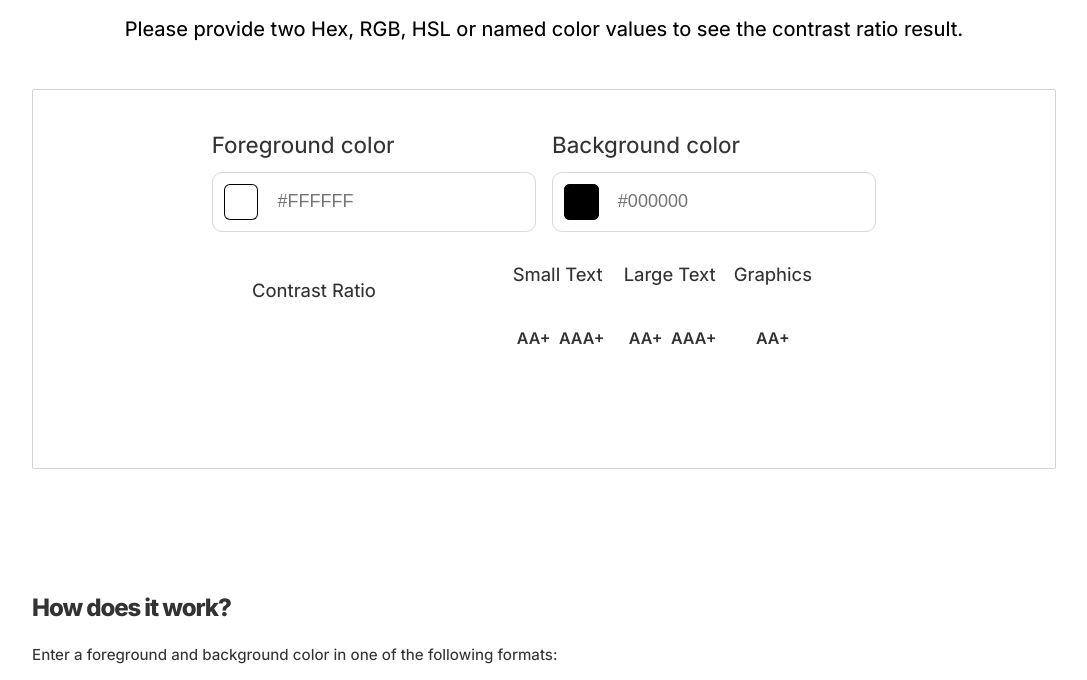
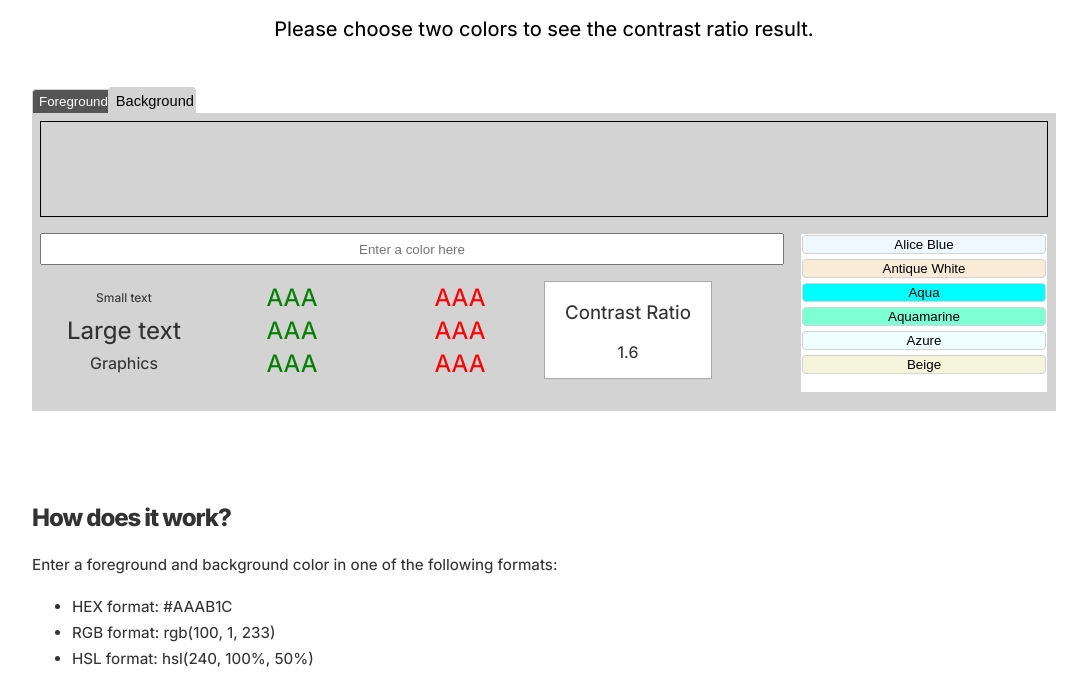
Before and after one commit to jdwilkin4/contrast-ratio-repo, a website with bundled scripts: page index.html in a window 1280 px wide. Shown: the part 111-791 px from the top of the page, without its empty margins (96-1183 px from the left). Built offline with nearby package versions, Linux system fonts and the light colour scheme.

Commit message:
version 2 initial design

```diff
--- a/index.html
+++ b/index.html
@@ -20,101 +20,73 @@
               Contrast &nbsp;&nbsp;Ratio&nbsp;&nbsp; Calculator
             </h1>
             <p class="description">
-              Please provide two Hex, RGB, HSL or named color values to see the
-              contrast ratio result.
+              Please choose two colors to see the contrast ratio result.
             </p>
           </div>
-          <div class="result-field">
-            <div class="inputs-row">
-              <div class="input-fields">
-                <div>
-                  <label for="foreground-color">Foreground color</label>
-                </div>
-                <div class="input-items">
-                  <div id="swatch-one" class="swatch-one"></div>
-                  <input
-                    id="foreground-color"
-                    name="foreground-color"
-                    type="text"
-                    placeholder="#FFFFFF"
-                  />
-                </div>
-              </div>
-              <div class="input-fields">
-                <div>
-                  <label for="background-color">Background color</label>
-                </div>
-                <div class="input-items">
-                  <div id="swatch-two" class="swatch-two"></div>
-                  <input
-                    id="background-color"
-                    name="background-color"
-                    type="text"
-                    placeholder="#000000"
-                  />
-                </div>
+          <div class="option-tabs">
+            <button class="">Foreground</button>
+            <button class="active">Background</button>
+          </div>
+          <div class="dashboard">
+            <div class="color-picker">
+              <!-- Place gradient slider here -->
+            </div>
+            <div class="color-search">
+              <input
+                type="text"
+                class="color-text"
+                placeholder="Enter a color here"
+              />
+              <div class="color-names">
+                <!-- named colors received from search -->
+                <button
+                  class="search-result"
+                  style="background-color: aliceblue"
+                >
+                  Alice Blue
+                </button>
+                <button
+                  class="search-result"
+                  style="background-color: antiquewhite"
+                >
+                  Antique White
+                </button>
+                <button class="search-result" style="background-color: aqua">
+                  Aqua
+                </button>
+                <button
+                  class="search-result"
+                  style="background-color: aquamarine"
+                >
+                  Aquamarine
+                </button>
+                <button class="search-result" style="background-color: azure">
+                  Azure
+                </button>
+                <button class="search-result" style="background-color: beige">
+                  Beige
+                </button>
               </div>
             </div>
-            <div id="warning-box" class="error-box hidden">
-              <p class="error-text">
-                <i class="fas fa-exclamation-triangle"></i>
-                Invalid Input. Please check our
-                <a href="#How-does-it-work">How does it work?</a> for valid
-                color formats.
-              </p>
-            </div>
-            <div id="info-box" class="error-box hidden">
-              <p class="error-text">
-                <i class="fa fa-info-circle"></i>
-                Please make sure to fill both inputs with a valid color.
-              </p>
-            </div>
-            <h2 class="sr-only">Results</h2>
-            <div class="result-row">
+            <div class="outputs">
+              <div class="example small-text">Small text</div>
+              <div class="result pass">AAA</div>
+              <div class="result fail">AAA</div>
+              <div class="example large-text">Large text</div>
+              <div class="result pass">AAA</div>
+              <div class="result fail">AAA</div>
+              <!-- TODO: find a suitable icon for the graphics exapmle -->
+              <div class="example graphics">Graphics</div>
+              <div class="result pass">AAA</div>
+              <div class="result fail">AAA</div>
               <div class="ratio-result">
-                <div>
-                  <h3 class="text-small">Contrast Ratio</h3>
-                  <p id="contrast-ratio-result" class="large"></p>
-                </div>
-              </div>
-              <div id="text-sm" class="checks-field">
-                <div class="check-result">
-                  <h3 class="text-small">Small Text</h3>
-                  <div class="level-labels">
-                    <span class="level">AA+</span>
-                    <span class="level">AAA+</span>
-                  </div>
-                  <div class="checks-container">
-                    <span id="text-sm-double"></span>
-                    <span id="text-sm-triple"></span>
-                  </div>
-                </div>
-                <div id="text-lg" class="check-result">
-                  <h3 class="text-small">Large Text</h3>
-                  <div class="level-labels">
-                    <span class="level">AA+</span>
-                    <span class="level">AAA+</span>
-                  </div>
-                  <div class="checks-container">
-                    <span id="text-lg-double"></span>
-                    <span id="text-lg-triple"></span>
-                  </div>
-                </div>
-                <div id="graphics" class="check-result">
-                  <h3 class="text-small">Graphics</h3>
-                  <div class="level-labels">
-                    <span class="level">AA+</span>
-                  </div>
-                  <div class="checks-container">
-                    <span id="graphics-double"></span>
-                  </div>
-                </div>
+                <h3>Contrast Ratio</h3>
+                1.6
               </div>
             </div>
           </div>
         </div>
       </section>
-
       <section class="secondary">
         <div class="container">
           <h2 id="How-does-it-work" class="letter-spacing">
--- a/styles.css
+++ b/styles.css
@@ -46,24 +46,6 @@ p {
   font-size: 1.25rem;
 }
 
-.result-field {
-  border: 1px solid lightgrey;
-  border-radius: 2px;
-  margin: 2rem 0;
-  padding: 2rem;
-}
-
-input {
-  font-size: 1.125rem;
-  padding: 1rem;
-  width: 15rem;
-  height: 1.75rem;
-  border-radius: 0.375rem;
-  border: none;
-  background-color: var(--primary-section);
-  width: 90%;
-}
-
 footer {
   background-color: var(--footer-bg);
   color: var(--text-light);
@@ -89,7 +71,7 @@ footer p {
 }
 
 .page-title {
-  font-size: 2rem;
+  font-size: 2.9rem;
   font-variation-settings: "wght" 900;
   text-align: center;
   margin-bottom: 1rem;
@@ -106,13 +88,165 @@ footer p {
   font-variation-settings: "wght" 650;
 }
 
-.inputs-row {
+.option-tabs {
+  width: 100%;
+}
+
+.option-tabs button {
+  width: 5rem;
+  height: 1.5rem;
+  border: 1px solid lightgray;
+  border-bottom: none;
+  border-radius: 4px 4px 0 0;
+  background-color: #555;
+  color: white;
+}
+
+.option-tabs .active {
+  transform: scale(1.1);
+  position: relative;
+  top: -1px;
+  left: -4px;
+  background-color: lightgray;
+  color: black;
+}
+
+.option-tabs :first-child.active {
+  left: 4px;
+}
+
+.dashboard {
+  background-color: lightgray;
+  padding: 0.5rem;
+  height: calc(100% + 1rem);
+  padding-bottom: 2rem;
+  min-width: 340px;
+}
+
+.color-picker {
+  width: 100%;
+  border: 1px solid black;
+  height: 6rem;
+  margin-bottom: 1rem;
+}
+
+.color-search {
+  width: 100%;
+  display: grid;
+  grid-template-columns: 3fr 1fr;
+  grid-template-rows: 2rem 1fr;
+  gap: 1rem;
+}
+
+.color-text {
+  grid-column: 1;
+  grid-row: 1;
+  margin-right: auto;
+  width: 100%;
+  text-align: center;
+}
+
+.color-names {
+  min-height: 10rem;
+  background-color: white;
+  grid-column: 2;
+  grid-row: 1 / 3;
   display: flex;
   flex-direction: column;
-  align-items: center;
-  justify-content: center;
-  gap: 1rem;
-  margin: 0.5rem 0;
+  overflow: scroll;
+  gap: 5px;
+  padding: 1px;
+  border: 1px solid lightgray;
+}
+
+.search-result {
+  border: 1px solid lightgray;
+  border-radius: 4px;
+  height: minmax(1.5rem, 100%);
+}
+
+.outputs {
+  display: grid;
+  grid-template-columns: repeat(4, 1fr) 2fr;
+  grid-template-rows: repeat(3, 1fr);
+  margin-top: -7rem;
+  width: 100%;
+}
+
+.outputs div {
+  text-align: center;
+  margin: auto 0;
+}
+
+.example {
+  grid-column: 1;
+}
+
+.result {
+  grid-column: 2;
+  font-size: 1.5rem;
+}
+
+.result + .result {
+  grid-column: 3;
+}
+
+.pass {
+  color: green;
+}
+
+.fail {
+  color: red;
+}
+
+.small-text {
+  grid-row: 1;
+  font-size: 0.75rem;
+}
+
+.large-text {
+  grid-row: 2;
+  font-size: 1.5rem;
+}
+
+.graphics {
+  grid-row: 3;
+}
+
+.ratio-result {
+  grid-column: 4;
+  grid-row: 1 / 4;
+  text-align: center;
+  border: 1px solid darkgray;
+  background-color: white;
+  padding-bottom: 1rem;
+}
+
+@media (max-width: 601px) {
+  .dashboard {
+    padding-bottom: 0;
+  }
+
+  .color-search {
+    grid-template-columns: 1fr;
+  }
+
+  .color-names {
+    display: box;
+    position: absolute;
+    margin-top: 2rem;
+    width: 60%;
+    background-color: black;
+  }
+
+  .outputs {
+    margin-top: 0;
+    grid-template-columns: repeat(4, 1fr);
+  }
+
+  .page-title {
+    font-size: 2rem;
+  }
 }
 
 .error-box {
@@ -154,75 +288,6 @@ footer p {
   background-color: var(--info-bg);
 }
 
-.result-row {
-  display: flex;
-  flex-direction: column;
-  align-items: center;
-  justify-content: center;
-  margin-bottom: 2rem;
-  column-gap: 10%;
-}
-
-.ratio-result,
-.check-result {
-  display: flex;
-  flex-direction: column;
-  align-items: center;
-  justify-content: center;
-  text-align: center;
-}
-
-.checks-field {
-  display: flex;
-  flex-direction: column;
-  align-items: center;
-  justify-content: center;
-  margin: 0 2rem;
-}
-.text-small {
-  font-size: 1.15rem;
-}
-
-.ratio-result {
-  margin: 0 2rem;
-  padding: 1rem;
-}
-
-.level-labels {
-  margin: 1.5rem 0;
-  display: flex;
-  justify-content: space-around;
-  font-variation-settings: "wght" 600;
-}
-
-.level {
-  width: 3rem;
-}
-
-.input-items {
-  display: flex;
-  align-items: center;
-  justify-content: left;
-  border: 1px solid var(--input-border);
-  padding: 0.5rem;
-  border-radius: 10px;
-  margin: 0.3rem 0;
-  width: 100%;
-}
-
-.input-fields {
-  font-size: 1.5rem;
-  display: flex;
-  flex-direction: column;
-  gap: 0.5rem;
-  justify-content: center;
-  align-items: flex-start;
-}
-
-.input-fields label {
-  font-size: 1.4rem;
-}
-
 .swatch-one,
 .swatch-two {
   display: inline-block;
@@ -240,27 +305,6 @@ footer p {
 
 .swatch-two {
   background-color: black;
-}
-
-.pass,
-.fail {
-  display: inline-block;
-  border-radius: 50%;
-  text-align: center;
-  padding: 0.3rem 0.7rem;
-  margin: 0 0.2rem;
-}
-
-.pass {
-  color: var(--text-light);
-  background-color: var(--pass-border);
-  font-variation-settings: "wght" 500;
-}
-
-.fail {
-  border: 1px solid var(--fail-border);
-  color: var(--fail-border);
-  font-variation-settings: "wght" 700;
 }
 
 .secondary .container h2 {
@@ -299,43 +343,7 @@ small {
 }
 
 @media (min-width: 601px) {
-  .page-title {
-    font-size: 2.9rem;
-  }
   .error-box {
     width: 70%;
   }
 }
-
-@media (min-width: 768px) {
-  .inputs-row {
-    flex-direction: row;
-    align-items: flex-end;
-    gap: 1rem;
-  }
-
-  .input-items {
-    align-self: center;
-  }
-  .checks-field {
-    flex-direction: row;
-    align-items: flex-start;
-    gap: 1rem;
-    padding-right: 40px;
-    margin-left: -10px;
-  }
-  .result-row {
-    flex-direction: row;
-    align-items: flex-start;
-  }
-}
-
-.checks-container {
-  display: flex;
-}
-
-.checks-container span {
-  margin: 1rem 0;
-  display: flex;
-  justify-content: space-around;
-}
```
